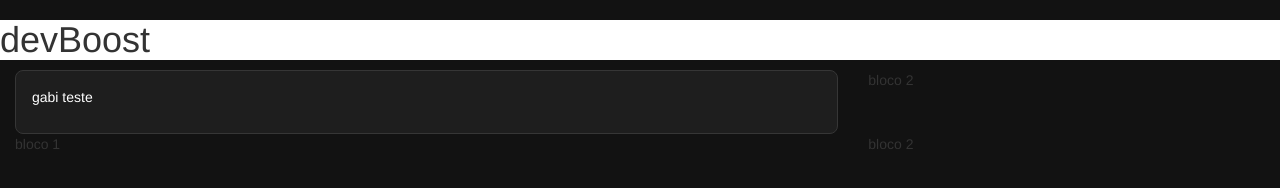
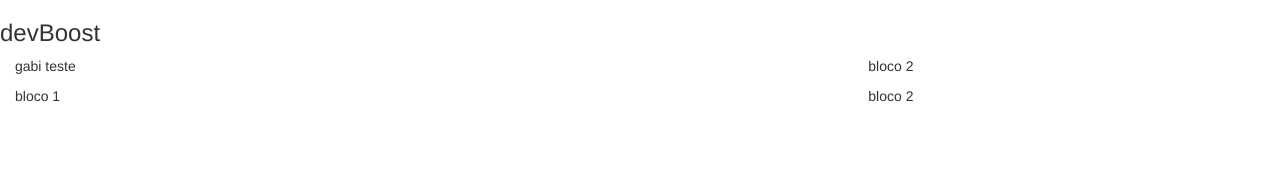
Before and after one commit to garouxl/devBoost-exercicio-1, a website: page devBoost-interface-itau-2.0/index.html in a window 1280 px wide. Drawn offline with nearby package versions, Linux system fonts and the light colour scheme.

Commit message:
subindo background no lugar certo agora rs

```diff
--- a/devBoost-interface-itau-2.0/sass/partials/_reset.scss
+++ b/devBoost-interface-itau-2.0/sass/partials/_reset.scss
@@ -14,6 +14,7 @@
 
 html {
   font-size: 62.5%;
+  background-color: #121212;
 }
 
 body {
@@ -31,3 +32,11 @@ h3 {
 p {
   font-size: 1.4rem
 }
+
+.card {
+  background-color: #1E1E1E;
+  border: 1px solid #363636;
+  border-radius: 8px;
+  color: #ffffff;
+  padding: 1.6rem;
+}
```
Also changed, not shown: devBoost-interface-itau-2.0/css/main.css.
